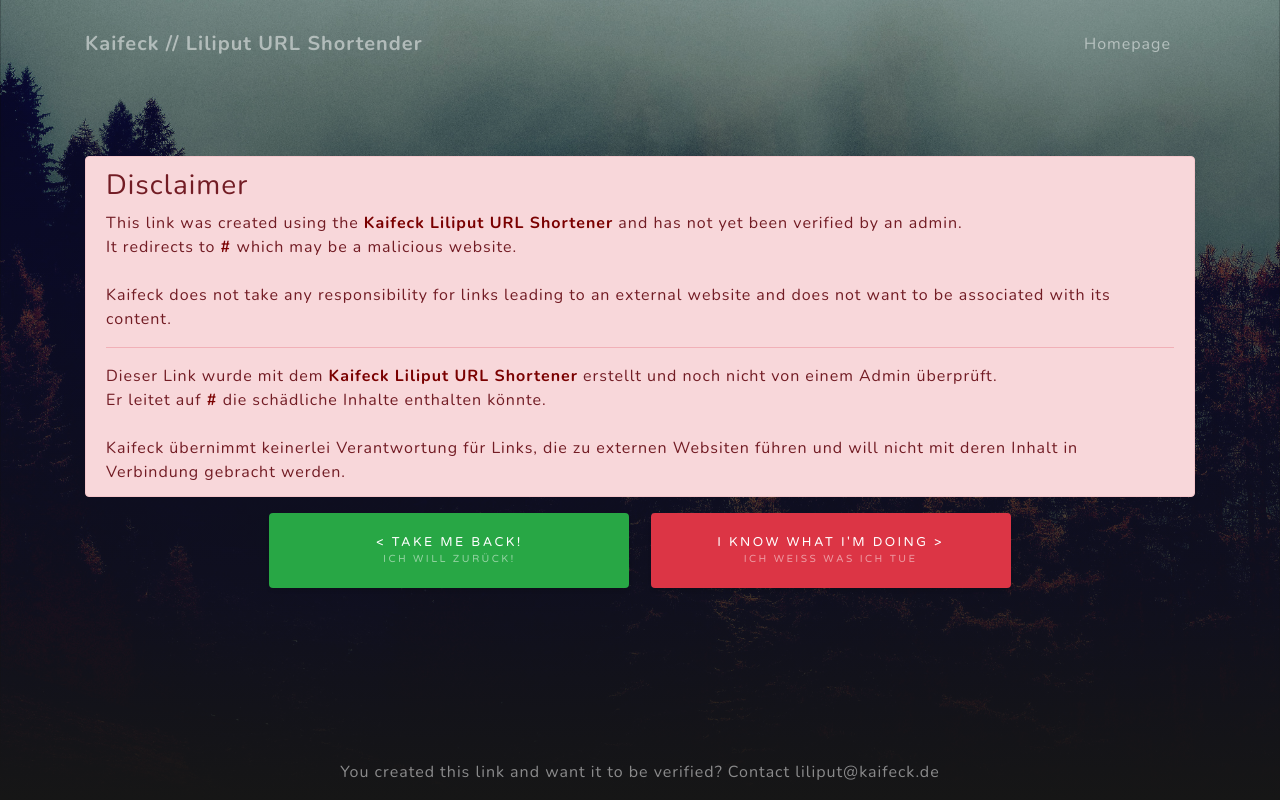
After one commit to strassan/www.kaifeck.de, a Django app: template liliput/templates/liliput/disclaimer.html in a window 1280 px wide. The commit adds this page. Run offline with Django 3.2, Linux system fonts and the light colour scheme; the template is opened without the code that fills it: most values are stand-ins (such as "Sample title", 1, 10 or a date in 2020); some libraries are stand-ins or nearby versions.

Commit message:
Liliput: Add disclaimer and count requests

```diff
--- a/liliput/admin.py
+++ b/liliput/admin.py
@@ -1,9 +1,7 @@
 from django.contrib import admin
 from liliput.models import ShortLink
-
-# Register your models here.
 
 
 @admin.register(ShortLink)
 class ShortLinkAdmin(admin.ModelAdmin):
-    readonly_fields = ('created_at', 'modified_at',)
+    readonly_fields = ('created_at', 'modified_at', 'number_of_requests',)
--- a/liliput/static/liliput/css/liliput.css
+++ b/liliput/static/liliput/css/liliput.css
@@ -24,3 +24,11 @@ form input {
     text-decoration: none;
     color: #fff;
 }
+
+.alert-danger a {
+    font-weight: bold;
+}
+
+.alert-danger a:focus, .alert-danger a:hover {
+    text-decoration: underline;
+}
--- /dev/null
+++ b/liliput/templates/liliput/disclaimer.html
@@ -0,0 +1,84 @@
+{% extends 'base.html' %}
+{% load static %}
+
+{% block description %}Kaifeck Liliput URL Shortener{% endblock %}
+{% block title %}Kaifeck // Liliput{% endblock %}
+
+{% block stylesheets %}
+  <link href="{% static 'liliput/css/liliput.css' %}" rel="stylesheet">
+{% endblock %}
+
+{% block navbar %}
+<a class="navbar-brand js-scroll-trigger" href="{% url 'liliput:index' %}">
+        Kaifeck // Liliput URL Shortender
+</a>
+<button class="navbar-toggler navbar-toggler-right" type="button" data-toggle="collapse" data-target="#navbarResponsive" aria-controls="navbarResponsive" aria-expanded="false" aria-label="Toggle navigation">
+  Menu
+  <i class="fas fa-bars"></i>
+</button>
+<div class="collapse navbar-collapse" id="navbarResponsive">
+  <ul class="navbar-nav ml-auto">
+    <li class="nav-item">
+      <a class="nav-link js-scroll-trigger" href="{% url 'website:index' %}">Homepage</a>
+    </li>
+  </ul>
+</div>
+{% endblock %}
+
+{% block content %}
+  <!-- Header -->
+  <header class="masthead">
+    <div class="container d-flex h-100 align-items-center">
+      <div class="row w-100 mx-auto">
+        <div class="mx-auto mb-5">
+          <div class="alert alert-danger col-12" role="alert">
+            <h3>Disclaimer</h3>
+            This link was created using the <a href="{% url 'liliput:index' %}">Kaifeck Liliput URL Shortener</a> and has not yet been verified by an admin.<br>
+            It redirects to
+            <a href="{{ redirect_url }}">
+              {% if redirect_url|length <= 40 %}
+                {{ redirect_url }}
+              {% else %}
+                {{ redirect_url|slice:":40" }}...
+              {% endif %}
+            </a>
+            which may be a malicious website.<br>
+            <br>
+            Kaifeck does not take any responsibility for links leading to an external website and does not want to be associated with its content.
+            <hr>
+            Dieser Link wurde mit dem <a href="{% url 'liliput:index' %}">Kaifeck Liliput URL Shortener</a> erstellt und noch nicht von einem Admin überprüft.<br>
+            Er leitet auf
+            <a href="{{ redirect_url }}">
+              {% if redirect_url|length <= 40 %}
+                {{ redirect_url }}
+              {% else %}
+                {{ redirect_url|slice:":40" }}...
+              {% endif %}
+            </a>
+            die schädliche Inhalte enthalten könnte.<br>
+            <br>
+            Kaifeck übernimmt keinerlei Verantwortung für Links, die zu externen Websiten führen und will nicht mit deren Inhalt in Verbindung gebracht werden.
+          </div>
+          <div class="col-12 text-center">
+            <a class="btn btn-success mr-lg-2 mb-2 col-6 col-lg-4" href="{% url 'liliput:index' %}">
+              < Take me back!<br>
+              <small class="text-white-50 d-none d-lg-block">Ich will zurück!</small>
+            </a>
+            <a class="btn btn-danger ml-lg-2 mb-2 col-6 col-lg-4" href="{{ redirect_url }}">
+              I know what I'm doing ><br>
+              <small class="text-white-50 d-none d-lg-block">Ich weiß was ich tue</small>
+            </a>
+          </div>
+        </div>
+      </div>
+    </div>
+    <div class="bottom w-100">
+      <p class="text-white-50 text-center px-4">
+        You created this link and want it to be verified? Contact <a href="mailto:liliput@kaifeck.de">liliput@kaifeck.de</a>
+      </p>
+    </div>
+  </header>
+{% endblock %}
+
+{% block footer %}
+{% endblock %}
```
Also changed, not shown: liliput/models.py (+7 -2 lines), liliput/views.py (+11 -2 lines), liliput/migrations/0002_verify_and_count.py (added).
